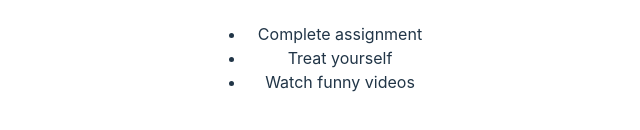
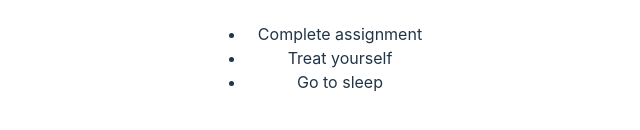
Before and after one commit to dartmater/react-todo, a React (Vite) app: page / in a window 1280 px wide. Shown: the part 396-526 px from the top of the page, without its empty margins (320-960 px from the left). Built offline with nearby package versions, Linux system fonts and the light colour scheme.

Commit message:
first function

```diff
--- a/src/App.jsx
+++ b/src/App.jsx
@@ -9,7 +9,7 @@ function App() {
   const todoList = [
     { id: 1, title: "Complete assignment" },
     { id: 2, title: "Treat yourself" },
-    { id: 3, title: "Watch funny videos" },
+    { id: 3, title: "Go to sleep" },
   ];
 
   return (
```
